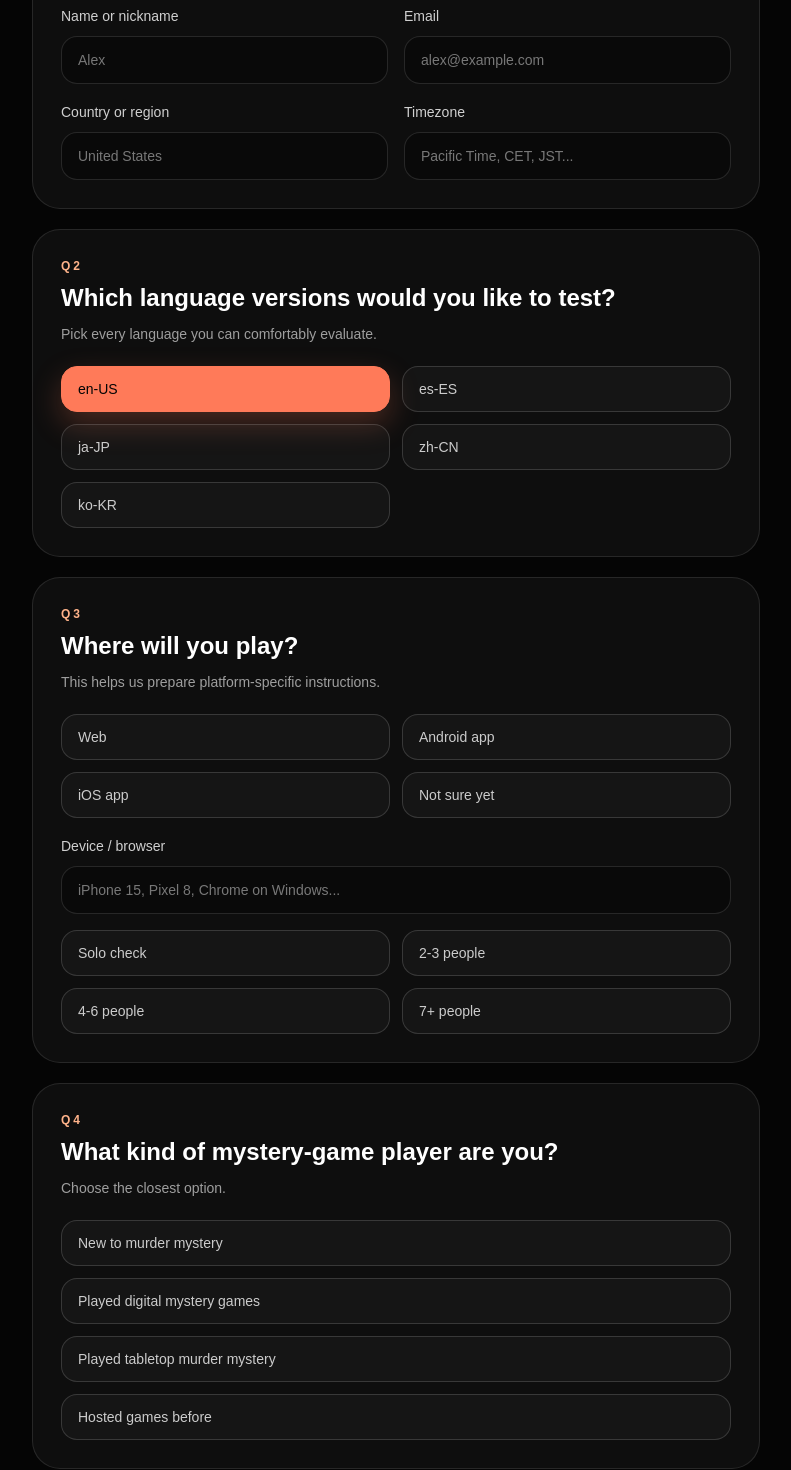
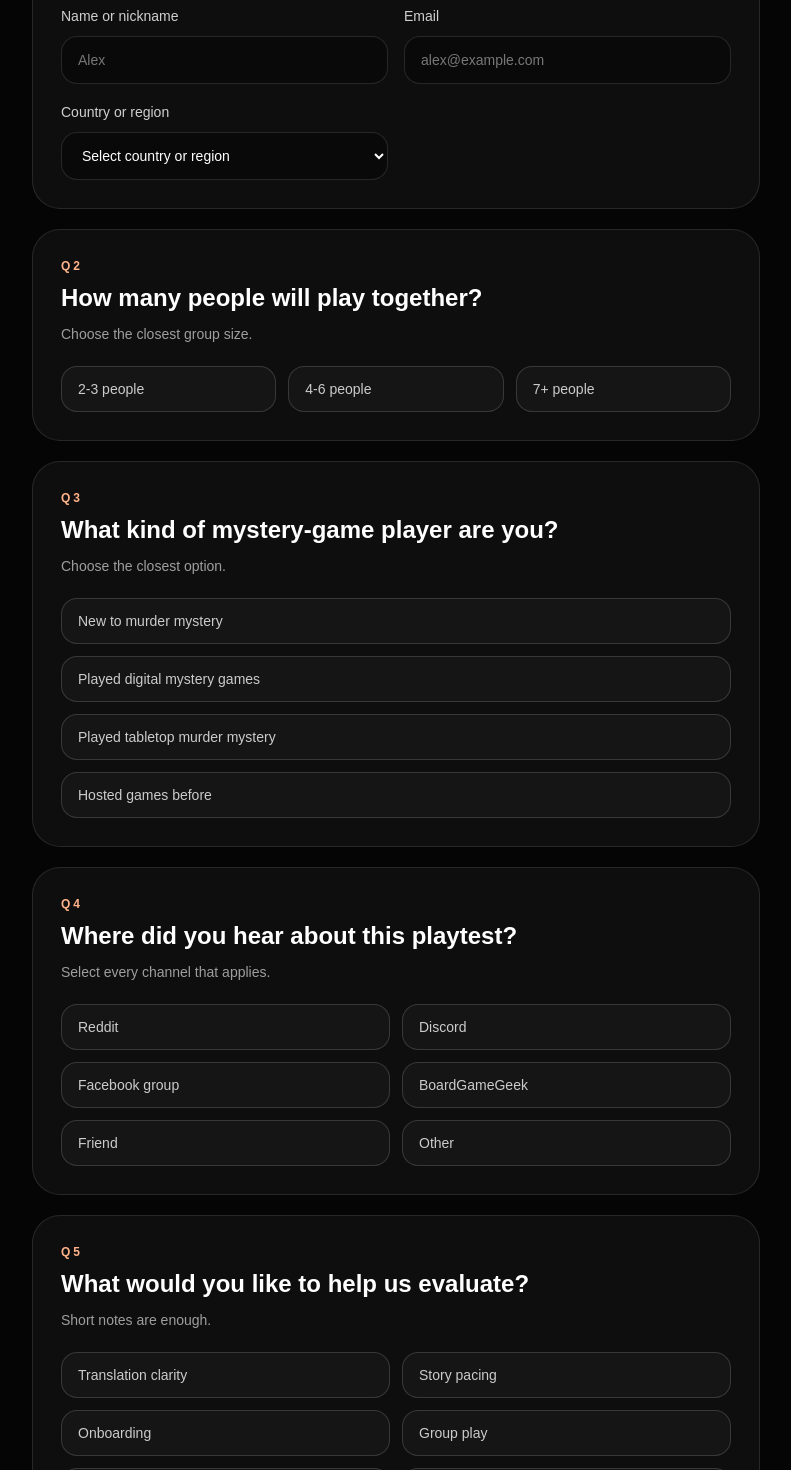
Before and after one commit to neofrigate/ssobig-home, a Next.js app: page /playroom/form/playtest/en in a window 1280 px wide. Shown: the part 680-2150 px from the top of the page, without its empty margins (244-1035 px from the left). Built offline with nearby package versions, Linux system fonts and the light colour scheme.

Commit message:
Update playtest form fields

```diff
--- a/src/app/api/playroom/playtest/signup/route.ts
+++ b/src/app/api/playroom/playtest/signup/route.ts
@@ -36,7 +36,9 @@ export async function POST(request: Request) {
   const name = optionalString(body.name);
   const country = optionalString(body.country);
   const languages = stringArray(body.languages);
-  const platform = optionalString(body.platform);
+  const inferredLanguages =
+    languages.length > 0 ? languages : [locale === "ko" ? "ko-KR" : "en-US"];
+  const platform = optionalString(body.platform) || "not_collected";
   const groupSize = optionalString(body.groupSize);
   const experience = optionalString(body.experience);
   const source = stringArray(body.source);
@@ -47,8 +49,6 @@ export async function POST(request: Request) {
     !name ||
     !email ||
     !country ||
-    languages.length === 0 ||
-    !platform ||
     !groupSize ||
     !experience ||
     source.length === 0
@@ -69,10 +69,10 @@ export async function POST(request: Request) {
     name,
     email,
     country,
-    timezone: optionalString(body.timezone),
-    languages,
+    timezone: "",
+    languages: inferredLanguages,
     platform,
-    device: optionalString(body.device),
+    device: "",
     groupSize,
     experience,
     source,
--- a/src/app/playroom/form/playtest/[locale]/PlaytestSignupForm.tsx
+++ b/src/app/playroom/form/playtest/[locale]/PlaytestSignupForm.tsx
@@ -1,22 +1,19 @@
 "use client";
 
 import Image from "next/image";
-import { useMemo, useState } from "react";
+import { useEffect, useMemo, useState } from "react";
 import type { PlaytestLocale } from "../locales";
 
 type FormState = {
   name: string;
   email: string;
   country: string;
-  timezone: string;
-  languages: string[];
-  platform: string;
-  device: string;
   groupSize: string;
   experience: string;
   source: string[];
   sourceOther: string;
-  motivation: string;
+  motivation: string[];
+  motivationOther: string;
   consent: boolean;
 };
 
@@ -26,23 +23,48 @@ type SubmitState =
   | { status: "success"; dryRun?: boolean }
   | { status: "error"; message: string };
 
+type CountryOption = {
+  code: string;
+  label: string;
+  value: string;
+};
+
 const INITIAL_FORM: FormState = {
   name: "",
   email: "",
   country: "",
-  timezone: "",
-  languages: ["en-US"],
-  platform: "",
-  device: "",
   groupSize: "",
   experience: "",
   source: [],
   sourceOther: "",
-  motivation: "",
+  motivation: [],
+  motivationOther: "",
   consent: false,
 };
 
-const LANGUAGE_OPTIONS = ["en-US", "es-ES", "ja-JP", "zh-CN", "ko-KR"];
+const COUNTRY_CODES = [
+  "AF", "AX", "AL", "DZ", "AS", "AD", "AO", "AI", "AQ", "AG", "AR", "AM",
+  "AW", "AU", "AT", "AZ", "BS", "BH", "BD", "BB", "BY", "BE", "BZ", "BJ",
+  "BM", "BT", "BO", "BQ", "BA", "BW", "BV", "BR", "IO", "BN", "BG", "BF",
+  "BI", "CV", "KH", "CM", "CA", "KY", "CF", "TD", "CL", "CN", "CX", "CC",
+  "CO", "KM", "CG", "CD", "CK", "CR", "CI", "HR", "CU", "CW", "CY", "CZ",
+  "DK", "DJ", "DM", "DO", "EC", "EG", "SV", "GQ", "ER", "EE", "SZ", "ET",
+  "FK", "FO", "FJ", "FI", "FR", "GF", "PF", "TF", "GA", "GM", "GE", "DE",
+  "GH", "GI", "GR", "GL", "GD", "GP", "GU", "GT", "GG", "GN", "GW", "GY",
+  "HT", "HM", "VA", "HN", "HK", "HU", "IS", "IN", "ID", "IR", "IQ", "IE",
+  "IM", "IL", "IT", "JM", "JP", "JE", "JO", "KZ", "KE", "KI", "KP", "KR",
+  "KW", "KG", "LA", "LV", "LB", "LS", "LR", "LY", "LI", "LT", "LU", "MO",
+  "MG", "MW", "MY", "MV", "ML", "MT", "MH", "MQ", "MR", "MU", "YT", "MX",
+  "FM", "MD", "MC", "MN", "ME", "MS", "MA", "MZ", "MM", "NA", "NR", "NP",
+  "NL", "NC", "NZ", "NI", "NE", "NG", "NU", "NF", "MK", "MP", "NO", "OM",
+  "PK", "PW", "PS", "PA", "PG", "PY", "PE", "PH", "PN", "PL", "PT", "PR",
+  "QA", "RE", "RO", "RU", "RW", "BL", "SH", "KN", "LC", "MF", "PM", "VC",
+  "WS", "SM", "ST", "SA", "SN", "RS", "SC", "SL", "SG", "SX", "SK", "SI",
+  "SB", "SO", "ZA", "GS", "SS", "ES", "LK", "SD", "SR", "SJ", "SE", "CH",
+  "SY", "TW", "TJ", "TZ", "TH", "TL", "TG", "TK", "TO", "TT", "TN", "TR",
+  "TM", "TC", "TV", "UG", "UA", "AE", "GB", "US", "UM", "UY", "UZ", "VU",
+  "VE", "VN", "VG", "VI", "WF", "EH", "YE", "ZM", "ZW",
+] as const;
 
 const content = {
   en: {
@@ -63,28 +85,23 @@ const content = {
         title: "How can we contact you?",
         description: "We will only use this email for playtest access and follow-up.",
       },
-      languages: {
+      group: {
         step: "Q2",
-        title: "Which language versions would you like to test?",
-        description: "Pick every language you can comfortably evaluate.",
-      },
-      access: {
-        step: "Q3",
-        title: "Where will you play?",
-        description: "This helps us prepare platform-specific instructions.",
+        title: "How many people will play together?",
+        description: "Choose the closest group size.",
       },
       experience: {
-        step: "Q4",
+        step: "Q3",
         title: "What kind of mystery-game player are you?",
         description: "Choose the closest option.",
       },
       source: {
-        step: "Q5",
+        step: "Q4",
         title: "Where did you hear about this playtest?",
         description: "Select every channel that applies.",
       },
       motivation: {
-        step: "Q6",
+        step: "Q5",
         title: "What would you like to help us evaluate?",
         description: "Short notes are enough.",
       },
@@ -93,10 +110,8 @@ const content = {
       name: "Name or nickname",
       email: "Email",
       country: "Country or region",
-      timezone: "Timezone",
-      device: "Device / browser",
       sourceOther: "Other channel",
-      motivation: "Notes",
+      motivationOther: "Other note",
       consent:
         "I agree to receive playtest access, coupons, and follow-up emails from SsoBig.",
       submit: "Apply for playtest",
@@ -105,15 +120,11 @@ const content = {
     placeholders: {
       name: "Alex",
       email: "alex@example.com",
-      country: "United States",
-      timezone: "Pacific Time, CET, JST...",
-      device: "iPhone 15, Pixel 8, Chrome on Windows...",
+      country: "Select country or region",
       sourceOther: "Tell us where",
-      motivation:
-        "Example: translation clarity, pacing, onboarding, group play, payment flow...",
+      motivationOther: "Tell us what else you want to evaluate",
     },
-    platformOptions: ["Web", "Android app", "iOS app", "Not sure yet"],
-    groupOptions: ["Solo check", "2-3 people", "4-6 people", "7+ people"],
+    groupOptions: ["2-3 people", "4-6 people", "7+ people"],
     experienceOptions: [
       "New to murder mystery",
       "Played digital mystery games",
@@ -121,11 +132,20 @@ const content = {
       "Hosted games before",
     ],
     sourceOptions: ["Reddit", "Discord", "Facebook group", "BoardGameGeek", "Friend", "Other"],
+    motivationOptions: [
+      "Translation clarity",
+      "Story pacing",
+      "Onboarding",
+      "Group play",
+      "Payment flow",
+      "Other",
+    ],
     validation: {
       required: "Please fill in the required fields.",
       email: "Please enter a valid email address.",
       consent: "Please agree to receive playtest access emails.",
       sourceOther: "Please tell us the other channel.",
+      motivationOther: "Please tell us the other note.",
       generic: "We could not submit your signup. Please try again later.",
     },
     successTitle: "Signup received",
@@ -152,28 +172,23 @@ const content = {
         title: "연락받을 정보를 알려주세요.",
         description: "플레이 권한과 후속 안내 이메일 발송에만 사용합니다.",
       },
-      languages: {
+      group: {
         step: "Q2",
-        title: "어떤 언어 버전을 테스트할 수 있나요?",
-        description: "평가 가능한 언어를 모두 선택해주세요.",
-      },
-      access: {
-        step: "Q3",
-        title: "어떤 환경에서 플레이할 예정인가요?",
-        description: "플랫폼별 안내를 준비하기 위한 질문입니다.",
+        title: "몇 명이 함께 플레이할 예정인가요?",
+        description: "가장 가까운 인원 구간을 선택해주세요.",
       },
       experience: {
-        step: "Q4",
+        step: "Q3",
         title: "추리게임 경험은 어느 쪽에 가까운가요?",
         description: "가장 가까운 항목을 선택해주세요.",
       },
       source: {
-        step: "Q5",
+        step: "Q4",
         title: "이 플레이테스트를 어디에서 알게 되었나요?",
         description: "해당되는 채널을 모두 선택해주세요.",
       },
       motivation: {
-        step: "Q6",
+        step: "Q5",
         title: "어떤 부분을 중점적으로 봐주고 싶나요?",
         description: "짧게 적어주셔도 충분합니다.",
       },
@@ -182,10 +197,8 @@ const content = {
       name: "이름 또는 닉네임",
       email: "이메일",
       country: "국가 또는 지역",
-      timezone: "시간대",
-      device: "기기 / 브라우저",
       sourceOther: "기타 채널",
-      motivation: "메모",
+      motivationOther: "기타 메모",
       consent:
         "쏘빅의 플레이테스트 권한, 쿠폰, 후속 안내 이메일 수신에 동의합니다.",
       submit: "플레이테스트 신청하기",
@@ -194,15 +207,11 @@ const content = {
     placeholders: {
       name: "Alex",
       email: "alex@example.com",
-      country: "United States",
-      timezone: "Pacific Time, CET, JST...",
-      device: "iPhone 15, Pixel 8, Windows Chrome...",
+      country: "국가 또는 지역 선택",
       sourceOther: "알게 된 경로를 적어주세요",
-      motivation:
-        "예: 번역 자연스러움, 진행 흐름, 첫 진입 경험, 그룹 플레이, 결제 흐름 등",
+      motivationOther: "추가로 확인하고 싶은 내용을 적어주세요",
     },
-    platformOptions: ["Web", "Android 앱", "iOS 앱", "아직 모르겠음"],
-    groupOptions: ["혼자 확인", "2-3명", "4-6명", "7명 이상"],
+    groupOptions: ["2-3명", "4-6명", "7명 이상"],
     experienceOptions: [
       "머더미스터리는 처음",
       "디지털 추리게임 경험 있음",
@@ -210,11 +219,20 @@ const content = {
       "게임 진행/호스트 경험 있음",
     ],
     sourceOptions: ["Reddit", "Discord", "Facebook 그룹", "BoardGameGeek", "지인 추천", "기타"],
+    motivationOptions: [
+      "번역 자연스러움",
+      "스토리 진행 흐름",
+      "첫 진입 경험",
+      "그룹 플레이",
+      "결제 흐름",
+      "기타",
+    ],
     validation: {
       required: "필수 항목을 입력해주세요.",
       email: "올바른 이메일 주소를 입력해주세요.",
       consent: "플레이테스트 안내 이메일 수신에 동의해주세요.",
       sourceOther: "기타 채널을 입력해주세요.",
+      motivationOther: "기타 메모를 입력해주세요.",
       generic: "신청을 제출하지 못했습니다. 잠시 후 다시 시도해주세요.",
     },
     successTitle: "신청이 접수되었습니다",
@@ -261,6 +279,31 @@ function TextInput({
       placeholder={placeholder}
       className="mt-2 h-12 w-full rounded-2xl border border-white/12 bg-black/30 px-4 text-sm text-white outline-none transition placeholder:text-white/45 focus:border-[#FF7A59]"
     />
+  );
+}
+
+function SelectInput({
+  value,
+  onChange,
+  placeholder,
+  children,
+}: {
+  value: string;
+  onChange: (value: string) => void;
+  placeholder: string;
+  children: React.ReactNode;
+}) {
+  return (
+    <select
+      value={value}
+      onChange={(event) => onChange(event.target.value)}
+      className="mt-2 h-12 w-full rounded-2xl border border-white/12 bg-black/30 px-4 text-sm text-white outline-none transition focus:border-[#FF7A59]"
+    >
+      <option value="" disabled>
+        {placeholder}
+      </option>
+      {children}
+    </select>
   );
 }
 
@@ -326,16 +369,33 @@ export default function PlaytestSignupForm({
   const copy = content[locale];
   const [form, setForm] = useState<FormState>(INITIAL_FORM);
   const [submitState, setSubmitState] = useState<SubmitState>({ status: "idle" });
+  const [countryOptions, setCountryOptions] = useState<CountryOption[]>([]);
+
+  useEffect(() => {
+    const displayLocale = locale === "ko" ? "ko" : "en";
+    const displayNames = new Intl.DisplayNames([displayLocale], {
+      type: "region",
+    });
+    const englishNames = new Intl.DisplayNames(["en"], {
+      type: "region",
+    });
+
+    setCountryOptions(COUNTRY_CODES.map((code) => ({
+      code,
+      label: displayNames.of(code) ?? code,
+      value: englishNames.of(code) ?? code,
+    })).sort((a, b) => a.label.localeCompare(b.label, displayLocale)));
+  }, [locale]);
 
   const requiresSourceOther = form.source.includes("Other") || form.source.includes("기타");
+  const requiresMotivationOther =
+    form.motivation.includes("Other") || form.motivation.includes("기타");
 
   const validationError = useMemo(() => {
     if (
       !form.name.trim() ||
       !form.email.trim() ||
       !form.country.trim() ||
-      form.languages.length === 0 ||
-      !form.platform ||
       !form.groupSize ||
       !form.experience ||
       form.source.length === 0
@@ -346,9 +406,12 @@ export default function PlaytestSignupForm({
     if (requiresSourceOther && !form.sourceOther.trim()) {
       return copy.validation.sourceOther;
     }
+    if (requiresMotivationOther && !form.motivationOther.trim()) {
+      return copy.validation.motivationOther;
+    }
     if (!form.consent) return copy.validation.consent;
     return "";
-  }, [copy, form, requiresSourceOther]);
+  }, [copy, form, requiresMotivationOther, requiresSourceOther]);
 
   const canSubmit = !validationError && submitState.status !== "submitting";
 
@@ -369,6 +432,13 @@ export default function PlaytestSignupForm({
     setSubmitState({ status: "submitting" });
 
     try {
+      const motivation = [
+        ...form.motivation.filter((value) => value !== "Other" && value !== "기타"),
+        form.motivationOther.trim(),
+      ]
+        .filter(Boolean)
+        .join(", ");
+
       const response = await fetch("/api/playroom/playtest/signup", {
         method: "POST",
         headers: {
@@ -377,6 +447,7 @@ export default function PlaytestSignupForm({
         body: JSON.stringify({
           locale,
           ...form,
+          motivation,
           pageUrl: window.location.href,
           submittedAt: new Date().toISOString(),
         }),
@@ -503,59 +574,23 @@ export default function PlaytestSignupForm({
               </div>
               <div>
                 <FieldLabel>{copy.labels.country}</FieldLabel>
-                <TextInput
+                <SelectInput
                   value={form.country}
                   onChange={(value) => update("country", value)}
                   placeholder={copy.placeholders.country}
-                  autoComplete="country-name"
-                />
-              </div>
-              <div>
-                <FieldLabel>{copy.labels.timezone}</FieldLabel>
-                <TextInput
-                  value={form.timezone}
-                  onChange={(value) => update("timezone", value)}
-                  placeholder={copy.placeholders.timezone}
-                />
+                >
+                  {countryOptions.map((option) => (
+                    <option key={option.code} value={option.value}>
+                      {option.label}
+                    </option>
+                  ))}
+                </SelectInput>
               </div>
             </div>
           </Section>
 
-          <Section {...copy.sections.languages}>
-            <div className="grid gap-3 md:grid-cols-2">
-              {LANGUAGE_OPTIONS.map((option) => (
-                <ChoiceChip
-                  key={option}
-                  label={option}
-                  selected={form.languages.includes(option)}
-                  onClick={() =>
-                    update("languages", toggleOption(form.languages, option))
-                  }
-                />
-              ))}
-            </div>
-          </Section>
-
-          <Section {...copy.sections.access}>
-            <div className="grid gap-3 md:grid-cols-2">
-              {copy.platformOptions.map((option) => (
-                <ChoiceChip
-                  key={option}
-                  label={option}
-                  selected={form.platform === option}
-                  onClick={() => update("platform", option)}
-                />
-              ))}
-            </div>
-            <div className="mt-4">
-              <FieldLabel>{copy.labels.device}</FieldLabel>
-              <TextInput
-                value={form.device}
-                onChange={(value) => update("device", value)}
-                placeholder={copy.placeholders.device}
-              />
-            </div>
-            <div className="mt-4 grid gap-3 md:grid-cols-2">
+          <Section {...copy.sections.group}>
+            <div className="grid gap-3 md:grid-cols-3">
               {copy.groupOptions.map((option) => (
                 <ChoiceChip
                   key={option}
@@ -604,12 +639,28 @@ export default function PlaytestSignupForm({
           </Section>
 
           <Section {...copy.sections.motivation}>
-            <textarea
-              value={form.motivation}
-              onChange={(event) => update("motivation", event.target.value)}
-              placeholder={copy.placeholders.motivation}
-              className="h-44 w-full rounded-2xl border border-white/12 bg-black/30 px-4 py-4 text-sm leading-6 text-white outline-none transition placeholder:text-white/45 focus:border-[#FF7A59]"
-            />
+            <div className="grid gap-3 md:grid-cols-2">
+              {copy.motivationOptions.map((option) => (
+                <ChoiceChip
+                  key={option}
+                  label={option}
+                  selected={form.motivation.includes(option)}
+                  onClick={() =>
+                    update("motivation", toggleOption(form.motivation, option))
+                  }
+                />
+              ))}
+            </div>
+            {requiresMotivationOther ? (
+              <div className="mt-4">
+                <FieldLabel>{copy.labels.motivationOther}</FieldLabel>
+                <TextInput
+                  value={form.motivationOther}
+                  onChange={(value) => update("motivationOther", value)}
+                  placeholder={copy.placeholders.motivationOther}
+                />
+              </div>
+            ) : null}
           </Section>
 
           <label className="flex gap-3 rounded-2xl border border-white/10 bg-black/30 p-4 text-sm leading-6 text-white/72">
--- a/src/components/GlobalNav.tsx
+++ b/src/components/GlobalNav.tsx
@@ -51,6 +51,10 @@ const GlobalNav: React.FC<GlobalNavProps> = ({ toggleSidebar }) => {
   const isDesignSystemPage = pathname === "/design-system";
   // 플레이룸 폼 페이지 (다크 배경 고정)
   const isPlayroomFormPage = pathname.startsWith("/playroom/form/");
+  const isEnglishPlaytestFormPage = pathname.startsWith(
+    "/playroom/form/playtest/en"
+  );
+  const toolLinkLabel = isEnglishPlaytestFormPage ? "ssobig tool" : "쏘빅툴";
 
   // 초기 상태를 false로 설정하여 서버/클라이언트 hydration 일치
   const [isScrolled, setIsScrolled] = useState(false);
@@ -488,7 +492,7 @@ const GlobalNav: React.FC<GlobalNavProps> = ({ toggleSidebar }) => {
                 : "bg-white text-gray-900 hover:bg-gray-200"
             }`}
           >
-            쏘빅툴
+            {toolLinkLabel}
             <svg className="w-3 h-3" fill="none" viewBox="0 0 24 24" stroke="currentColor" strokeWidth={2}>
               <path strokeLinecap="round" strokeLinejoin="round" d="M13.5 6H5.25A2.25 2.25 0 003 8.25v10.5A2.25 2.25 0 005.25 21h10.5A2.25 2.25 0 0018 18.75V10.5m-10.5 6L21 3m0 0h-5.25M21 3v5.25" />
             </svg>
@@ -616,7 +620,7 @@ const GlobalNav: React.FC<GlobalNavProps> = ({ toggleSidebar }) => {
                 : "bg-white text-gray-900 hover:bg-gray-200"
             }`}
           >
-            쏘빅툴
+            {toolLinkLabel}
             <svg className="w-3.5 h-3.5" fill="none" viewBox="0 0 24 24" stroke="currentColor" strokeWidth={2}>
               <path strokeLinecap="round" strokeLinejoin="round" d="M13.5 6H5.25A2.25 2.25 0 003 8.25v10.5A2.25 2.25 0 005.25 21h10.5A2.25 2.25 0 0018 18.75V10.5m-10.5 6L21 3m0 0h-5.25M21 3v5.25" />
             </svg>
```
